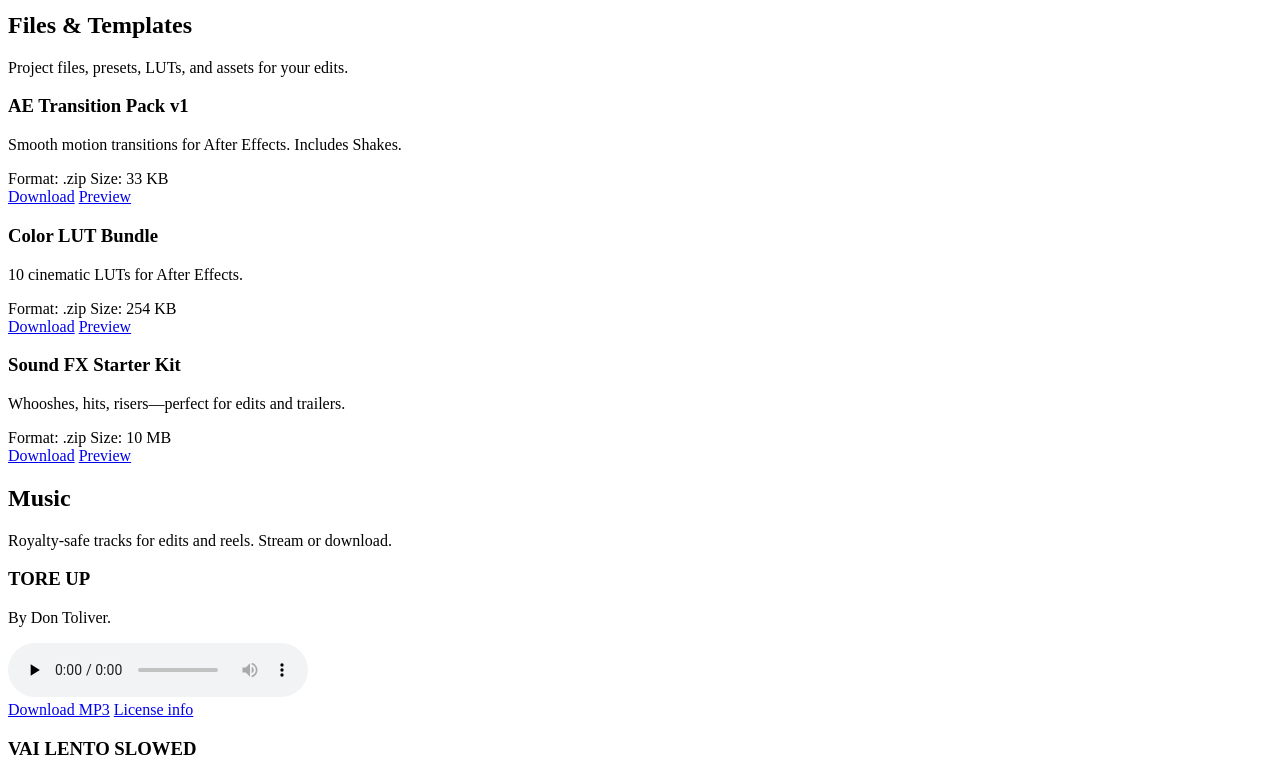
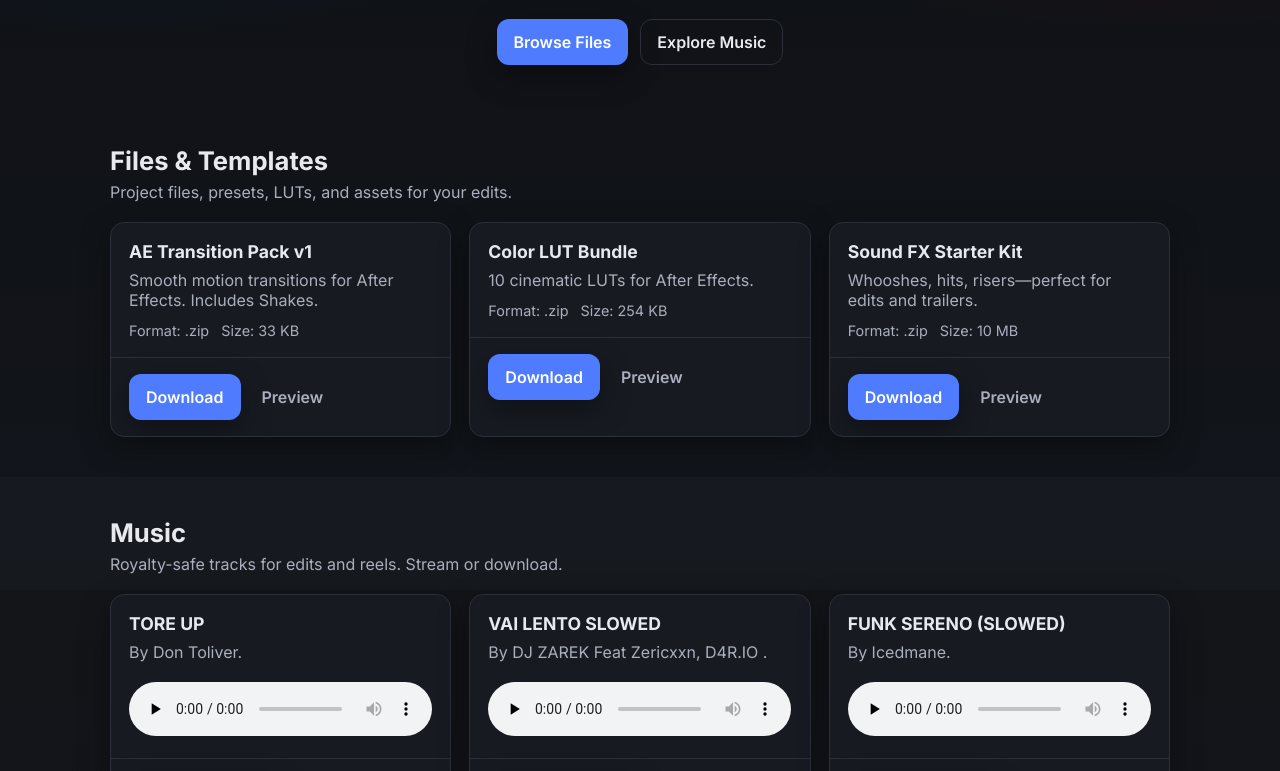
Before and after one commit to brixxuhmm-stack/Projectfiles, a plain HTML site: page index.html in a window 1280 px wide. Shown: the part 210-981 px from the top of the page. Drawn offline with Linux system fonts and the light colour scheme.

Commit message:
Update index.html

```diff
--- a/index.html
+++ b/index.html
@@ -7,7 +7,7 @@
   <link rel="preconnect" href="https://fonts.googleapis.com">
   <link rel="preconnect" href="https://fonts.gstatic.com" crossorigin>
   <link href="https://fonts.googleapis.com/css2?family=Inter:wght@400;600;700&display=swap" rel="stylesheet">
-  <link rel="stylesheet" href=".edit.css"/>
+  <link rel="stylesheet" href="edit.css"/>
 </head>
 <body>
   <!-- Header / Navigation -->
```
